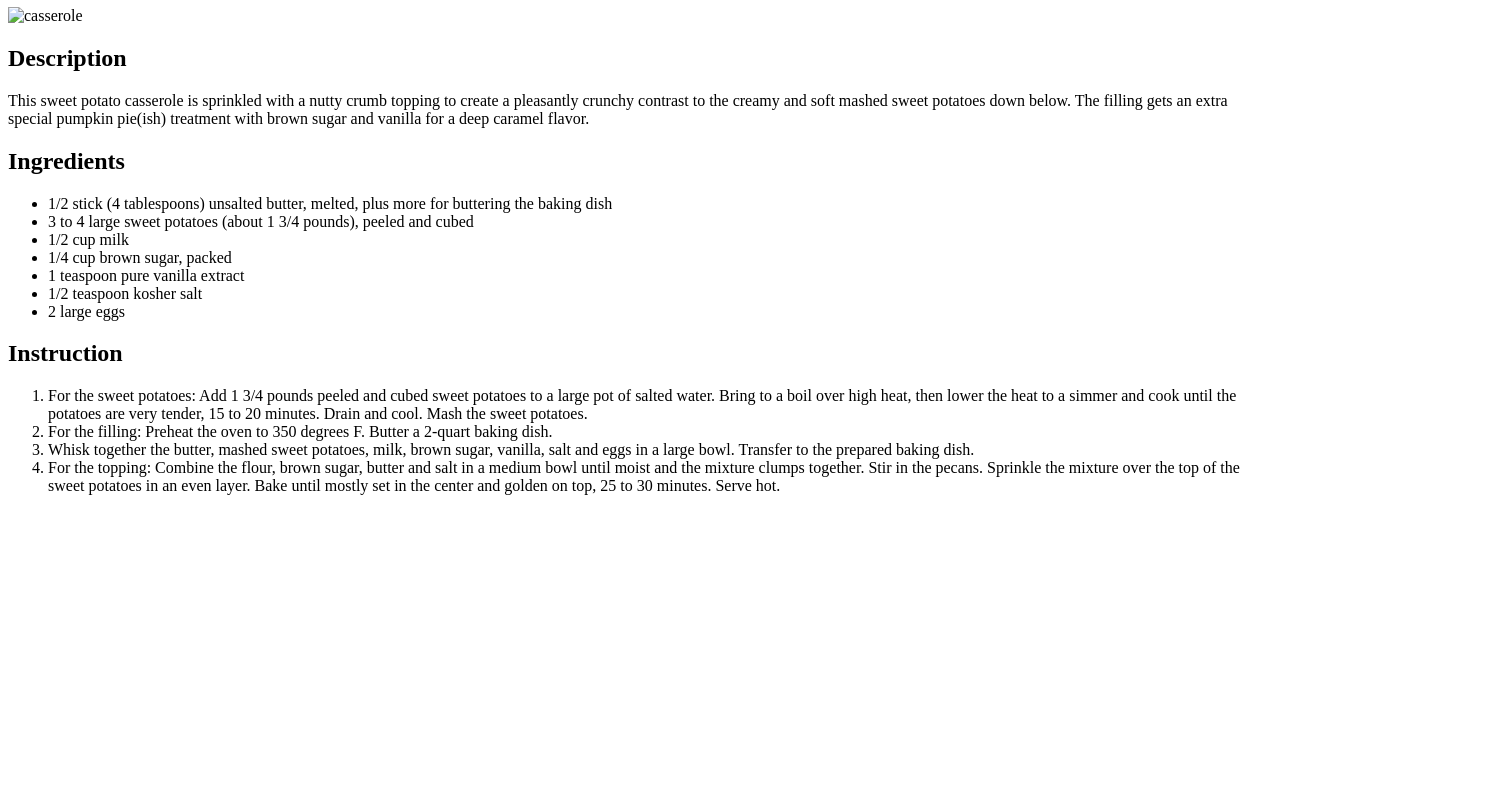
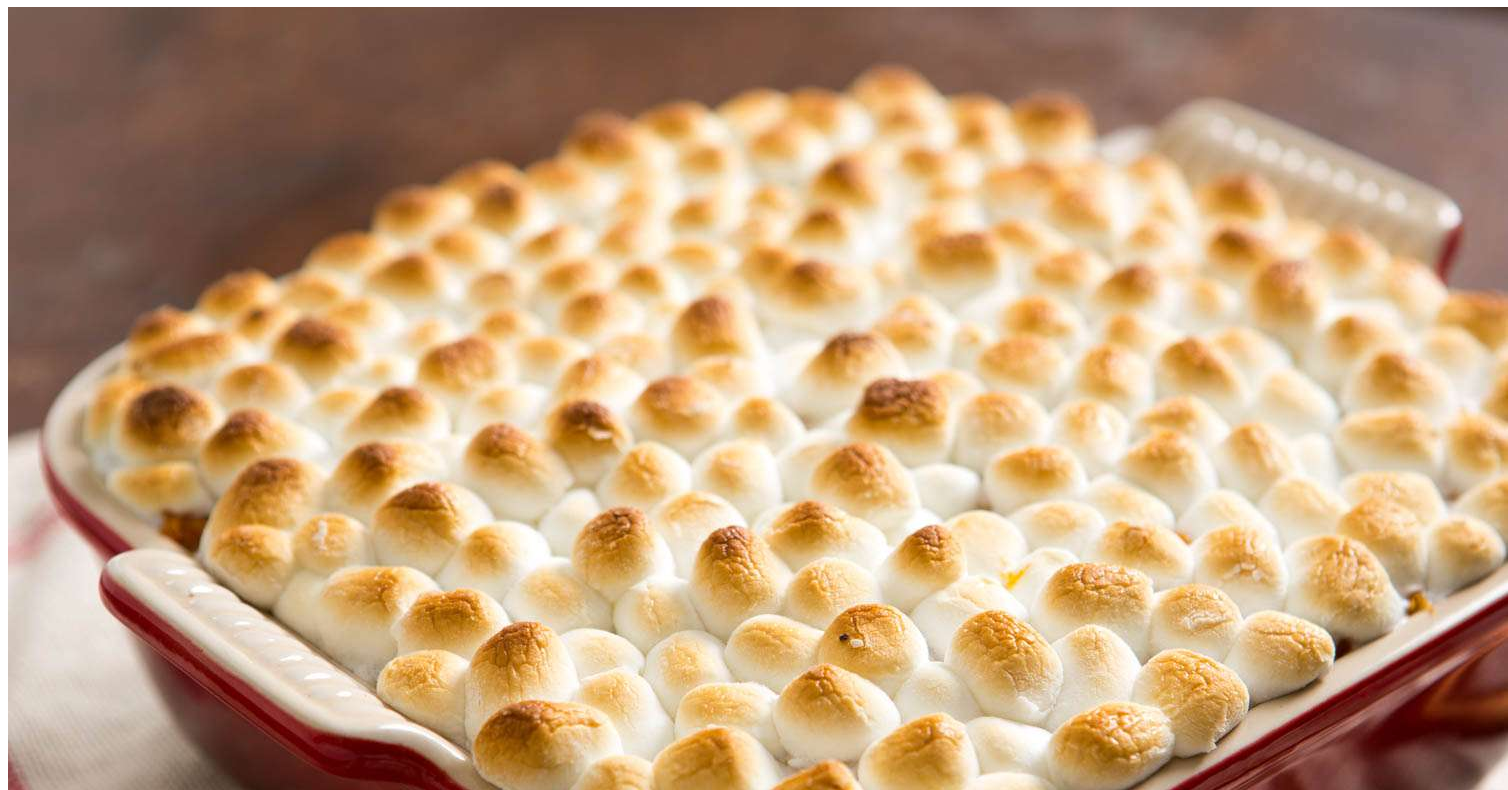
Before and after one commit to Akashwr2mafa/odin-recipes, a plain HTML site: page recipes/Casserole.html in a window 1280 px wide. Shown: the part 73-863 px from the top of the page, 1508 px wide, since content can reach past the window. Before the commit the page ends 800 px from the top, so only its background shows below. Drawn offline with Linux system fonts and the light colour scheme; the site is published under a folder, as on GitHub Pages, so addresses that start at the root find nothing.

Commit message:
change Images folder to lowercase

```diff
--- a/recipes/Casserole.html
+++ b/recipes/Casserole.html
@@ -8,7 +8,7 @@
 </head>
 <body>
     <h1>Tasty Sweet Potato Casserole</h1>
-    <img src="/Images/Casserole.jpg" alt="casserole">
+    <img src="../images/Casserole.jpg" alt="casserole">
     <h2> Description</h2>
     <p> This sweet potato casserole is sprinkled with a nutty crumb topping to create a pleasantly crunchy contrast to the creamy and soft mashed sweet potatoes down below. The filling gets an extra special pumpkin pie(ish) treatment with brown sugar and vanilla for a deep caramel flavor. </p>
     <h2> Ingredients</h2>
```
Also changed, not shown: images/Casserole.jpg (renamed from Images/Casserole.jpg).
